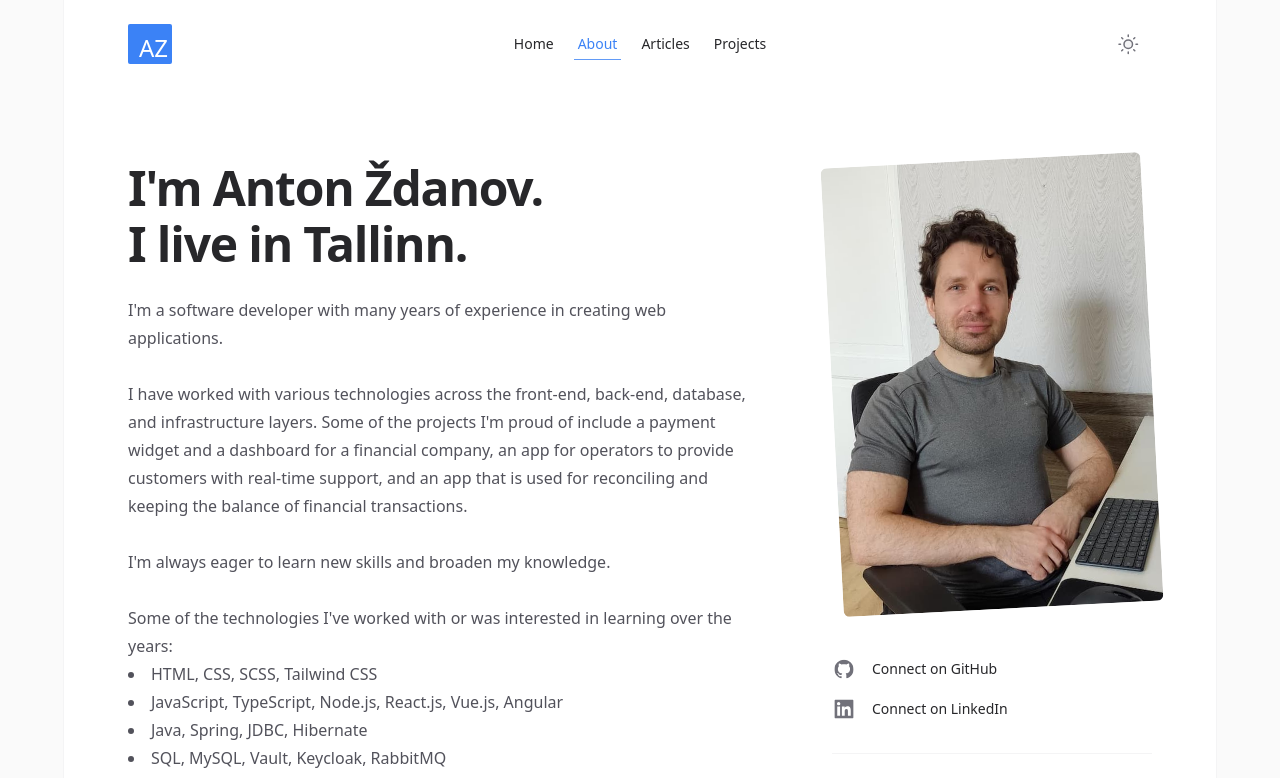
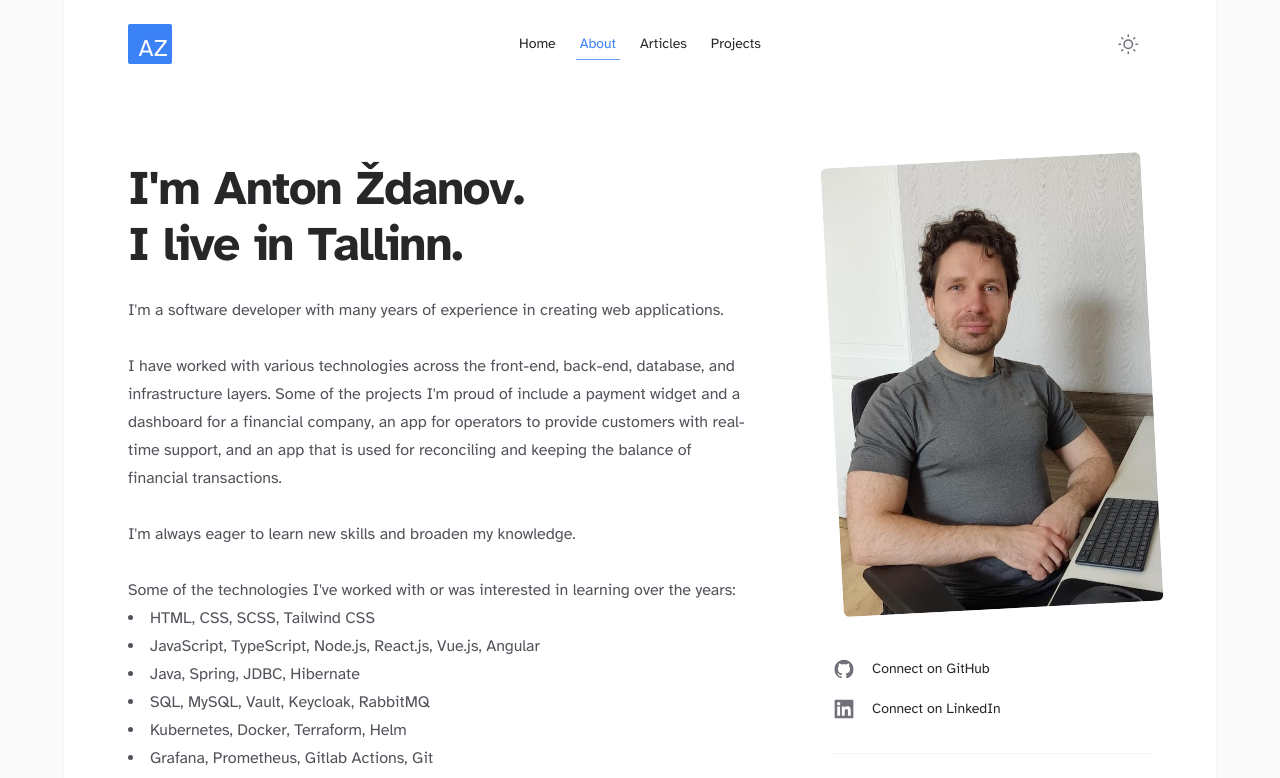
Before and after one commit to azdanov/azdanov-web, a Next.js app: page /about in a window 1280 px wide. Shown: the top 778 px of the page. Built offline with nearby package versions, Linux system fonts and the light colour scheme; no server answers.

Commit message:
feat: add sans font

```diff
--- a/src/app/layout.tsx
+++ b/src/app/layout.tsx
@@ -3,6 +3,7 @@ import "@/styles/tailwind.css";
 import { Analytics } from "@vercel/analytics/react";
 import { SpeedInsights } from "@vercel/speed-insights/next";
 import type { Metadata, Viewport } from "next";
+import { Atkinson_Hyperlegible } from "next/font/google";
 import type { ReactNode } from "react";
 
 import { Providers } from "@/app/providers";
@@ -32,13 +33,21 @@ export const metadata: Metadata = {
   },
 };
 
+const atkinson = Atkinson_Hyperlegible({
+  weight: ["400", "700"],
+  style: ["normal", "italic"],
+  subsets: ["latin", "latin-ext"],
+  display: "auto",
+  variable: "--font-atkinson",
+});
+
 export default function RootLayout({
   children,
 }: Readonly<{ children: ReactNode }>) {
   return (
     <html
       lang="en"
-      className="overflow-y-scroll antialiased"
+      className={`${atkinson.className} overflow-y-scroll antialiased`}
       suppressHydrationWarning
     >
       <body className="flex bg-white dark:bg-zinc-900 sm:bg-zinc-50 sm:dark:bg-black">
--- a/tailwind.config.ts
+++ b/tailwind.config.ts
@@ -8,6 +8,11 @@ export default {
   darkMode: "class",
   plugins: [typographyPlugin],
   theme: {
+    extend: {
+      fontFamily: {
+        sans: ["var(--font-atkinson)"],
+      },
+    },
     fontSize: {
       xs: ["0.8125rem", { lineHeight: "1.5rem" }],
       sm: ["0.875rem", { lineHeight: "1.5rem" }],
```
